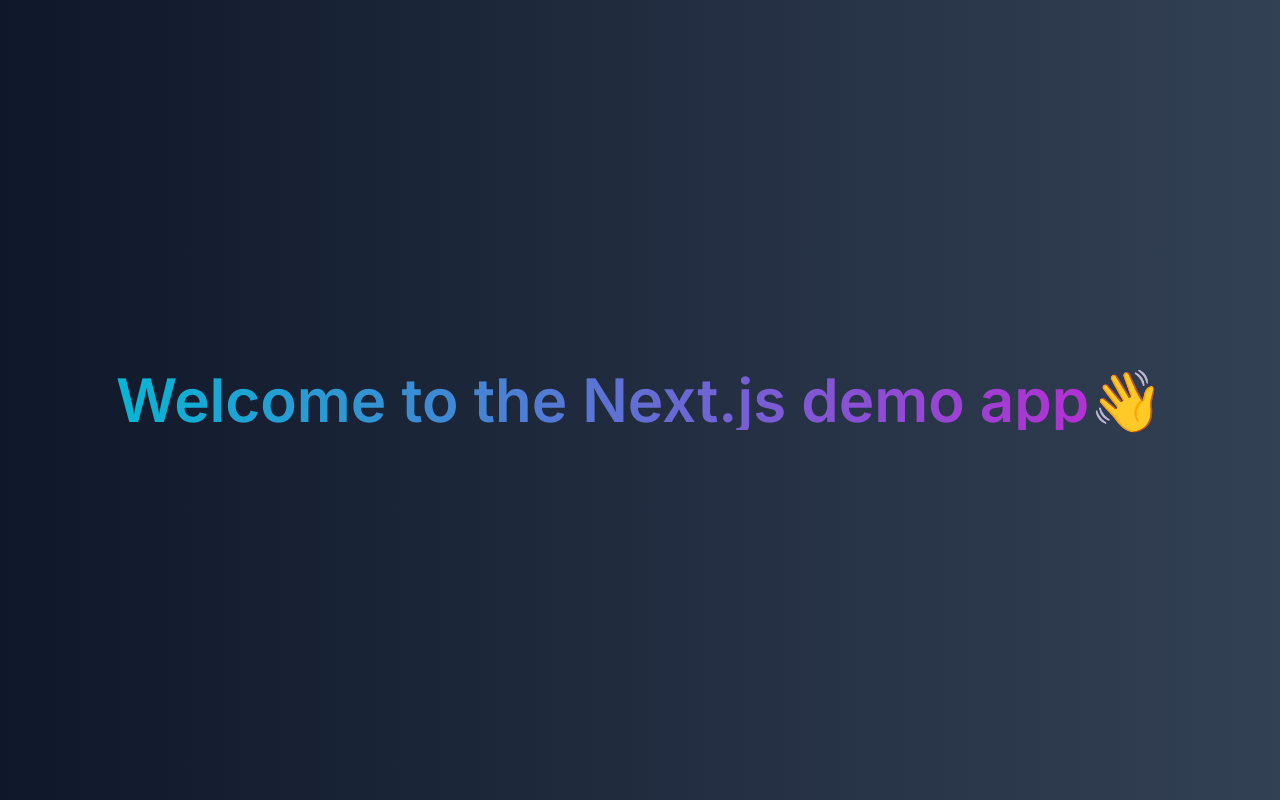
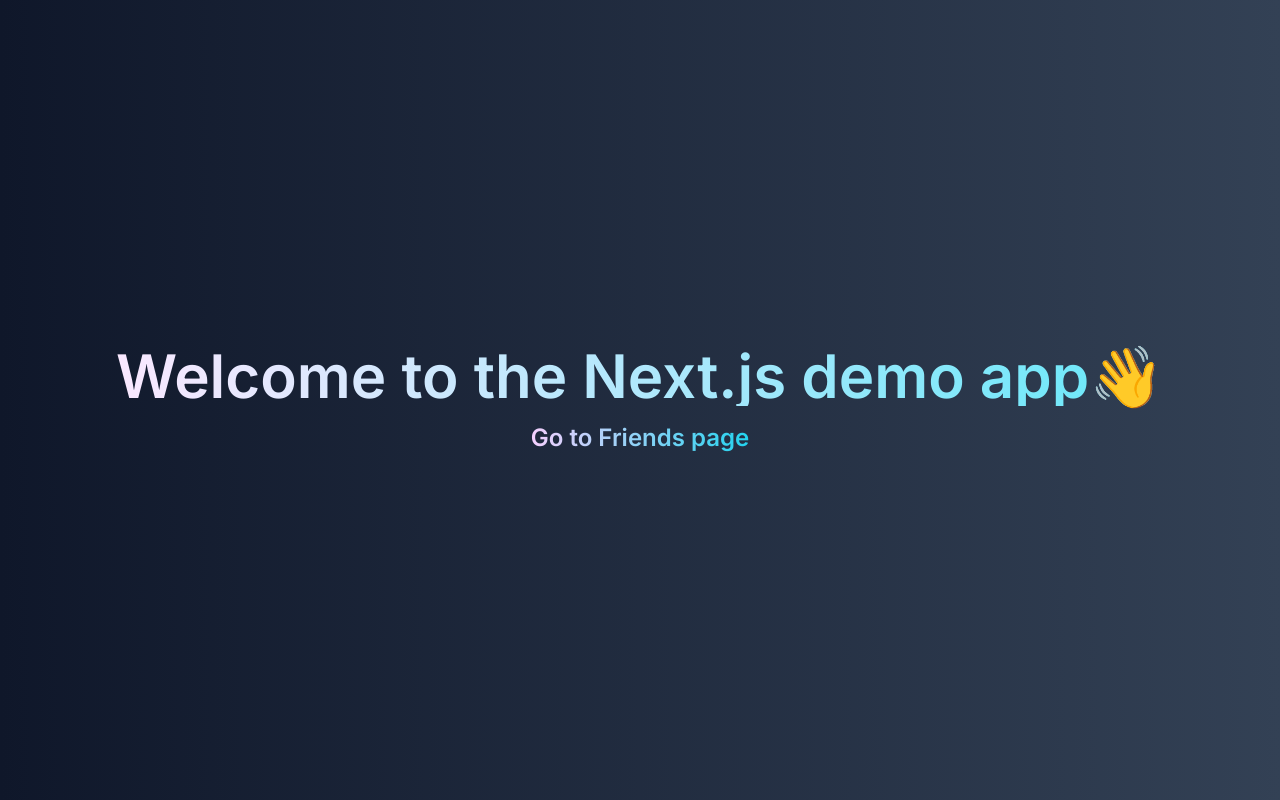
Before and after one commit to Dima-dev-front/nextjs-friends-app, a Next.js app: page / in a window 1280 px wide. Built offline with nearby package versions, Linux system fonts and the light colour scheme.

Commit message:
Update home page

```diff
--- a/src/app/page.tsx
+++ b/src/app/page.tsx
@@ -1,17 +1,27 @@
+import Link from 'next/link';
+
 const HomePage = () => (
   <div
-    className='flex h-screen items-center justify-center
+    className='flex h-screen flex-col items-center justify-center
         bg-gradient-to-r from-slate-900 to-slate-700 p-3'
   >
-    <div className='animate-slideDown flex flex-col items-center gap-2 opacity-0 lg:flex-row'>
-      <div
-        className='max-w-fit text-wrap bg-gradient-to-r from-cyan-500
-          to-fuchsia-600 bg-clip-text text-center text-3xl font-semibold text-transparent lg:text-6xl'
-      >
+    <div
+      className='animate-slideDown mb-4 flex flex-col
+        items-center gap-2 opacity-0 lg:flex-row'
+    >
+      <div className='max-w-fit text-wrap bg-gradient-to-r from-fuchsia-100 to-cyan-300 bg-clip-text text-center text-3xl font-semibold text-transparent lg:text-6xl'>
         Welcome to the Next.js demo app
         <span className='h-fit text-4xl text-[initial] lg:text-6xl'>👋</span>
       </div>
     </div>
+    <Link
+      href='/friends'
+      className='animate-[slideDown_0.5s_ease-out_forwards_0.8s] bg-gradient-to-r
+        from-fuchsia-200 to-cyan-400 bg-clip-text text-2xl font-semibold text-transparent
+        underline decoration-1 opacity-0'
+    >
+      Go to Friends page
+    </Link>
   </div>
 );
 
```
